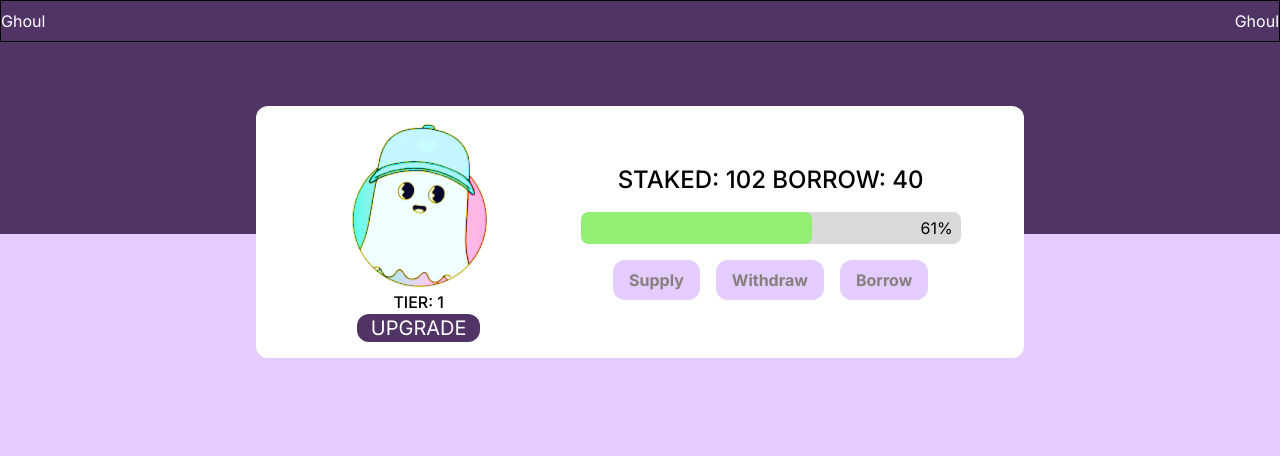
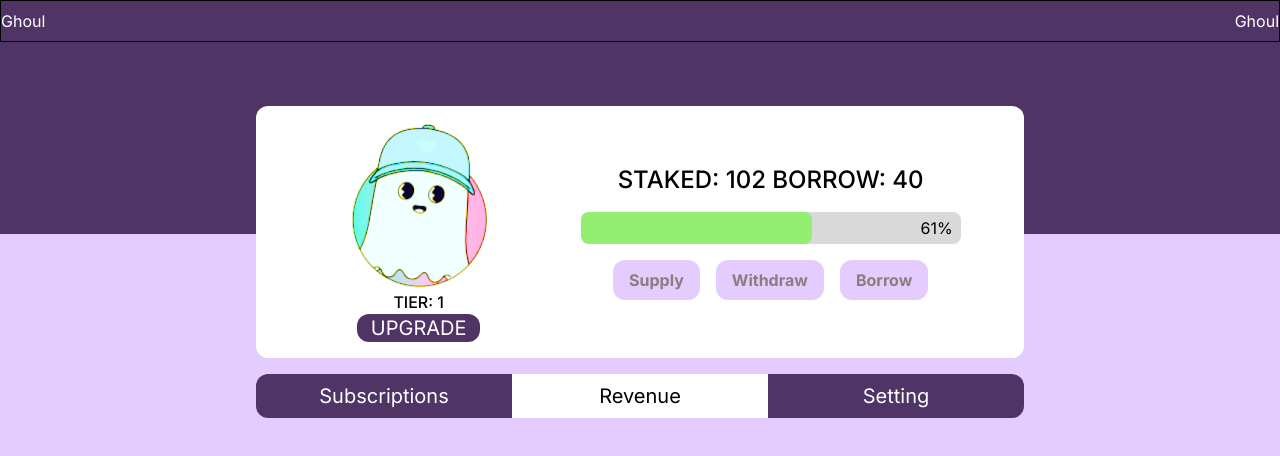
Before and after one commit to patkamon/ghoul-finance, a Next.js app: page / in a window 1280 px wide. Shown: the top 456 px of the page. Built offline with nearby package versions, Linux system fonts and the light colour scheme.

Commit message:
Add menu

```diff
--- a/src/app/page.js
+++ b/src/app/page.js
@@ -73,11 +73,13 @@ export default function Home() {
   }
 
   return (
-    <main className="bg-purple2 flex min-h-screen flex-col items-center ">
+    <main className="bg-purple2 flex min-h-screen flex-col items-center">
       <Navbar />
 
-      <div className="bg-purple1 py-24  w-full"></div>
-      <div className="bg-white py-8  w-3/5 relative -my-32 grid grid-cols-3 gap-4 rounded-xl">
+      <div className="bg-purple1 py-24  w-full relative z-1"></div>
+
+      <div className="z-0 w-full flex flex-col items-center space-y-36">
+        <div className="bg-white py-8  w-3/5 z-0 -my-32 grid grid-cols-3 gap-4 rounded-xl">
           <div className="mx-auto w-full flex flex-col ml-10 -mb-4">
             <img src="ghoul.png" className="mx-auto -mt-8"></img>
             <div className="mx-auto -mt-4 font-medium">TIER: 1</div>
@@ -125,6 +127,21 @@ export default function Home() {
             </div>
           </div>
         </div>
+
+        <div className="bg-white w-3/5 grid grid-cols-3 rounded-xl">
+          <div className="bg-purple1 w-full py-2 rounded-l-xl flex ">
+            <h1 className="text-white mx-auto text-xl"> Subscriptions</h1>
+          </div>
+
+          <div className="bg-white w-full py-2 flex ">
+            <h1 className="t mx-auto text-xl"> Revenue</h1>
+          </div>
+
+          <div className="bg-purple1 w-full py-2 rounded-r-xl flex ">
+            <h1 className="text-white mx-auto text-xl"> Setting</h1>
+          </div>
+        </div>
+      </div>
     </main>
   );
 }
```
Lines whose indentation alone changed are shown as unchanged.
